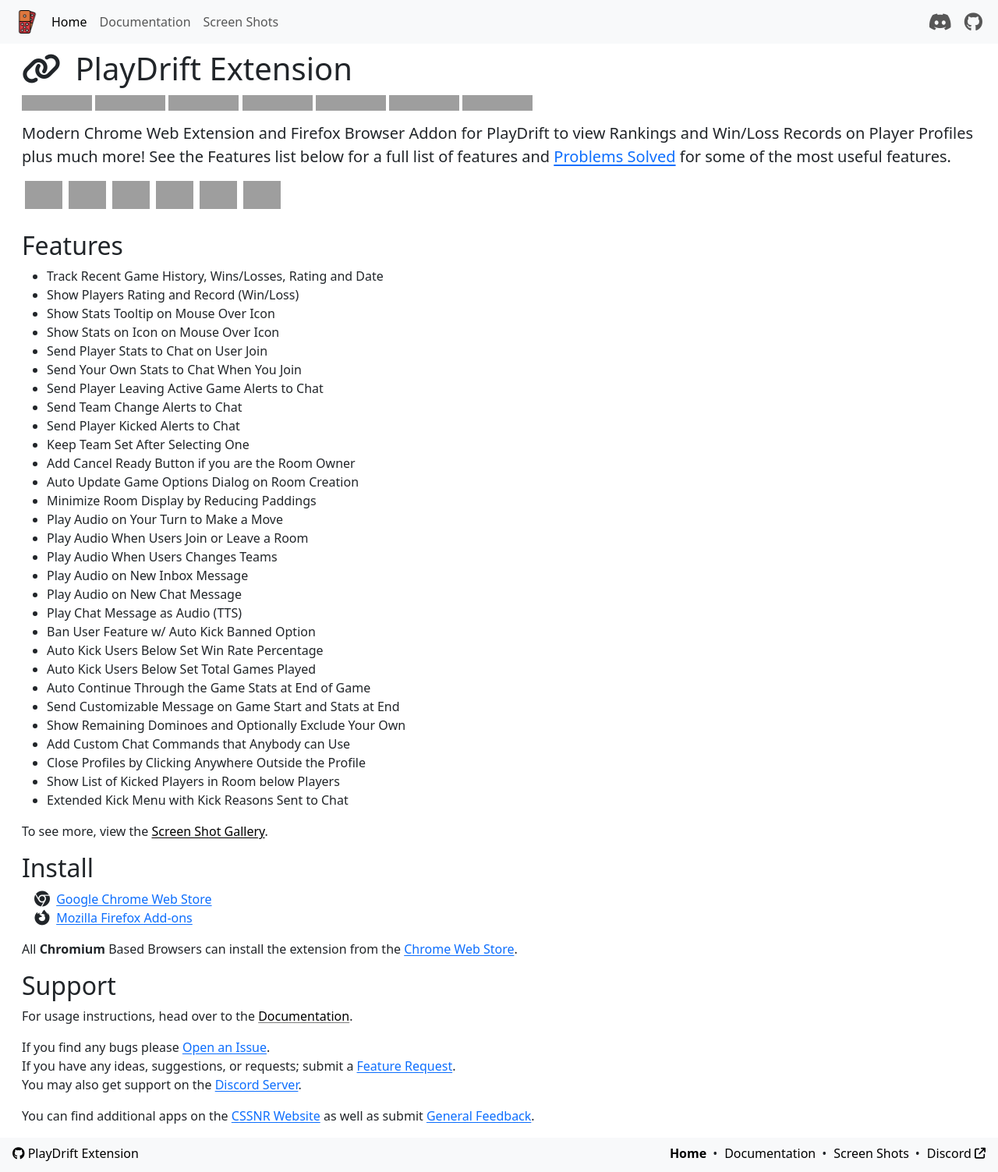
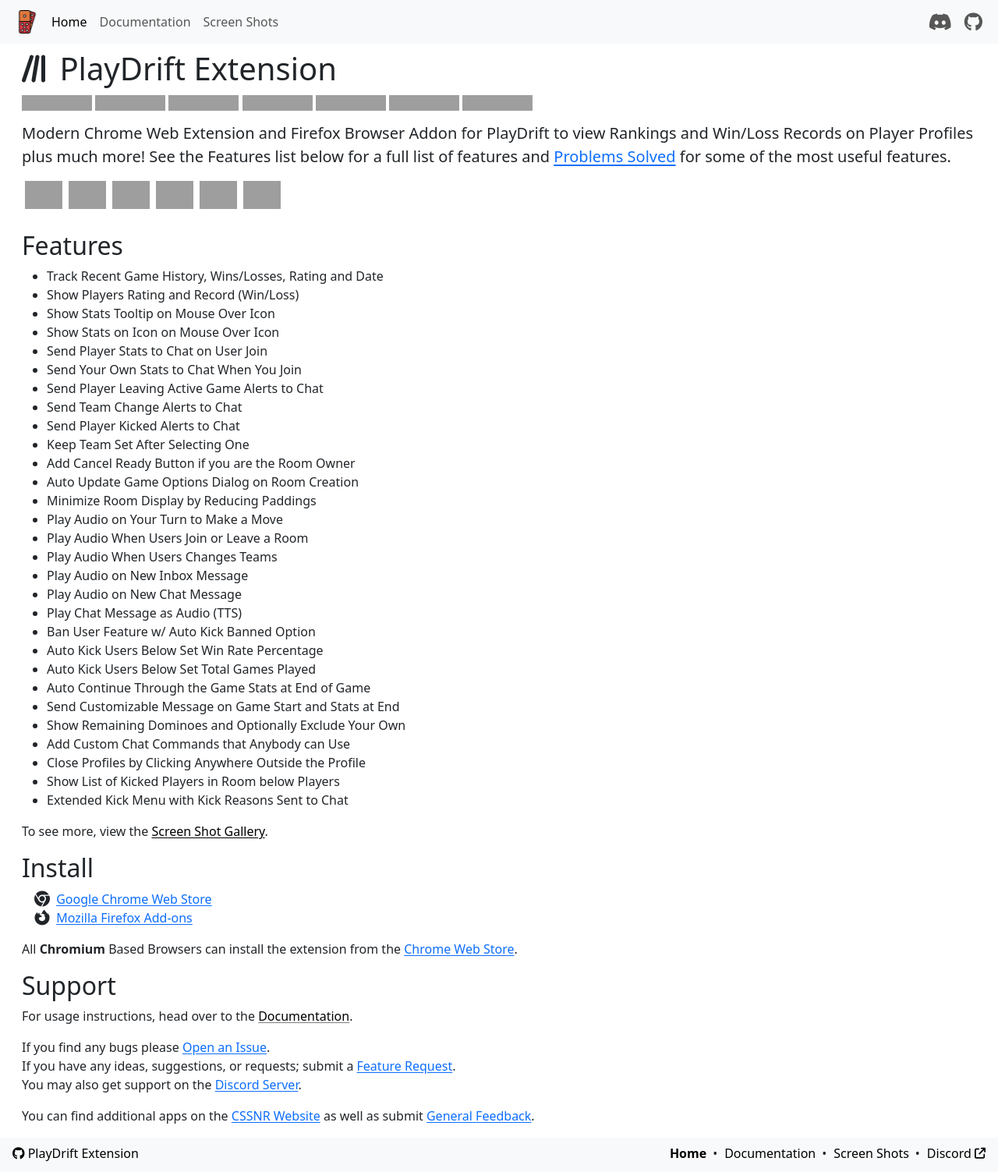
Before and after one commit to cssnr/playdrift-extension-site, a Jekyll site: the page built from src/html/index.html, in a window 1280 px wide. Shown: the whole page at 78% size. Built offline with Jekyll 4.4.1, drawn with Linux system fonts in a browser that asks for light colours; comment, search, counter and statistics services are not loaded; grey boxes are pictures that could not be loaded.

Commit message:
Fix Icon

```diff
--- a/src/html/index.html
+++ b/src/html/index.html
@@ -6,7 +6,7 @@
 ---
 
 <div class="container-fluid">
-    <h1 class="animate__animated animate__zoomIn"><i class="fa-solid fa-link me-2"></i> {{ site.site_name }}</h1>
+    <h1 class="animate__animated animate__zoomIn"><i class="fa-solid fa-lines-leaning me-2"></i> {{ site.site_name }}</h1>
 
     <div class="mb-2" style="min-height: 28px;">
         <a href="{{ site.chrome_url }}" title="Google" target="_blank" rel="noopener">
```
